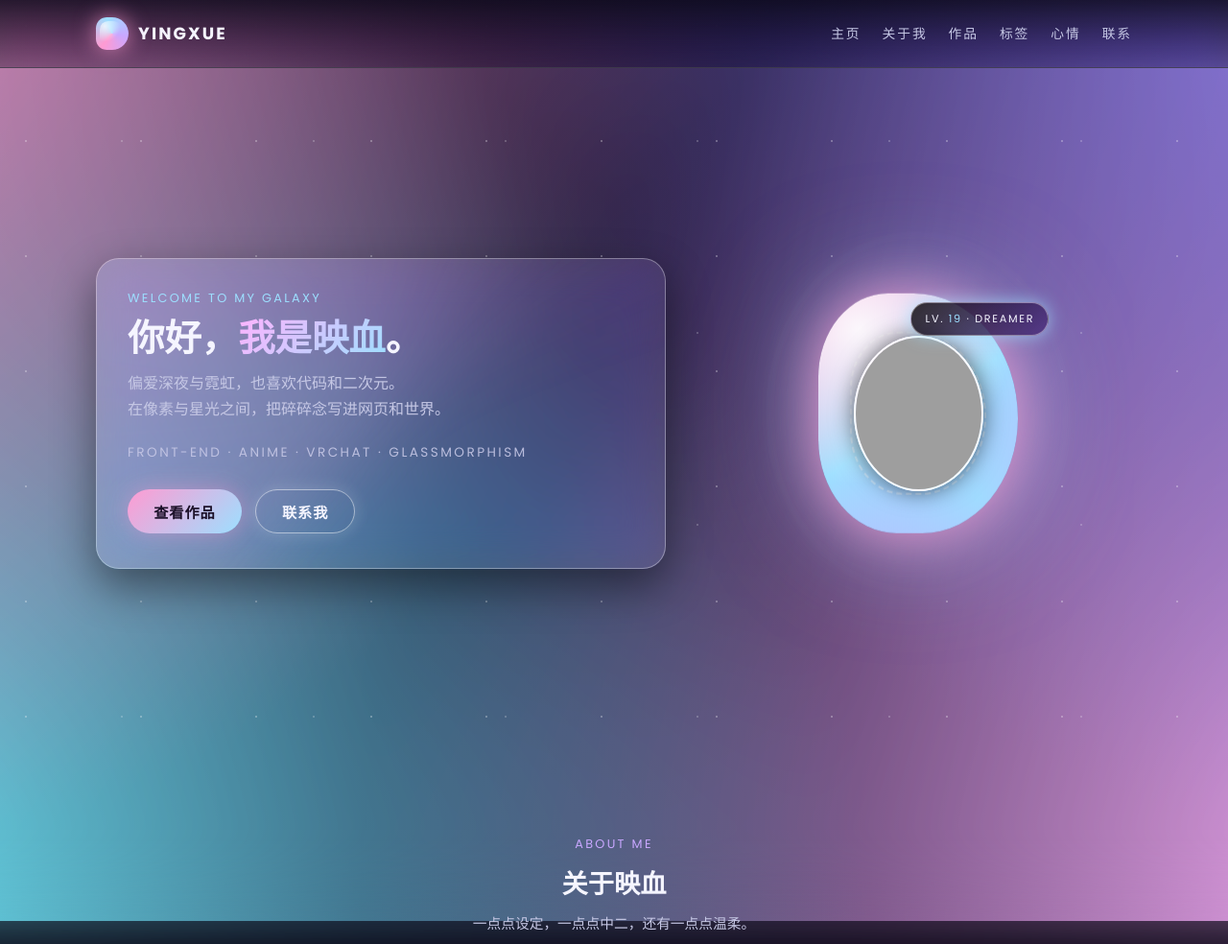
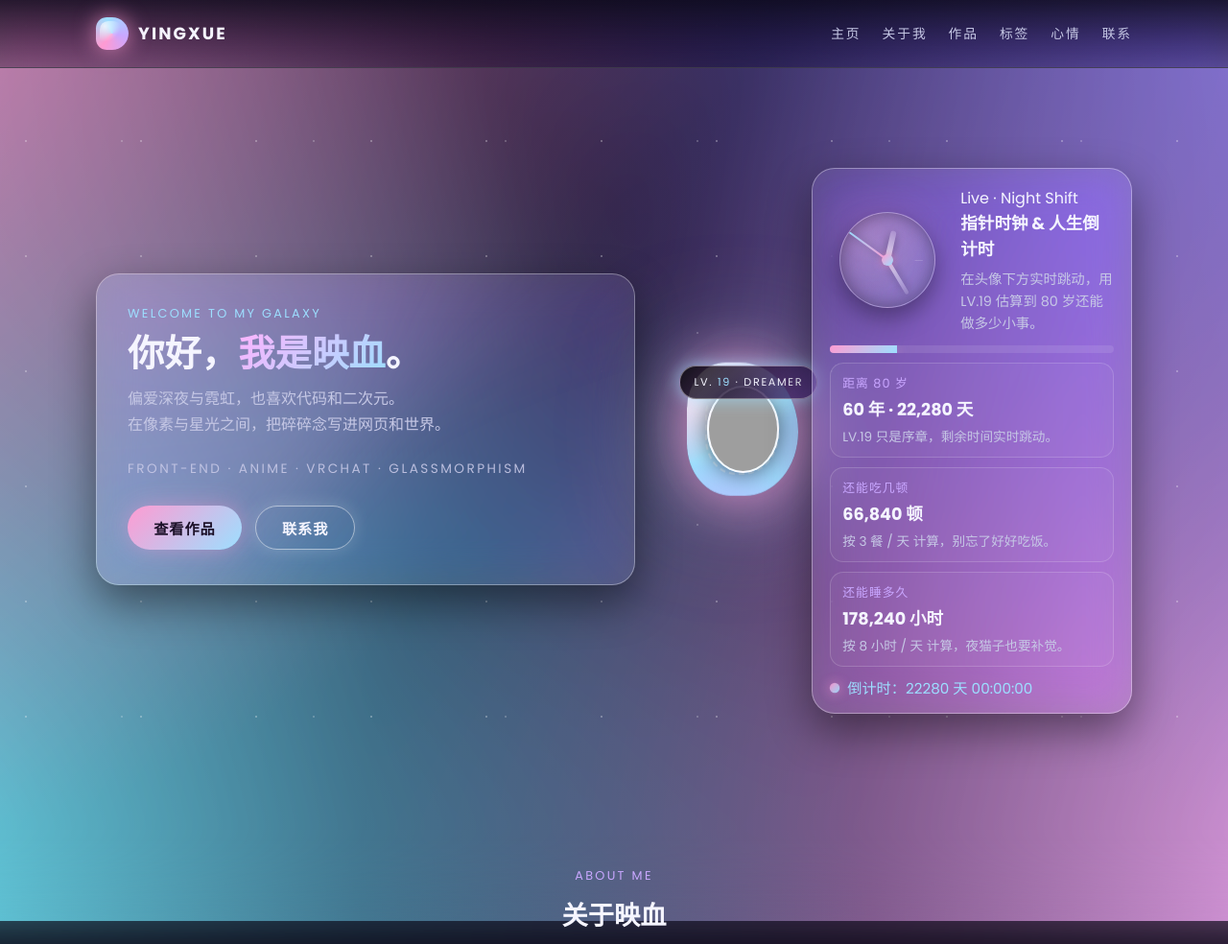
Before and after one commit to a1175815821/No-orange, a PHP site: page / in a window 1280 px wide; the page is wider, and only the part inside the window is pictured. Shown: the top 984 px of that part at 96% size. Run offline with PHP 8.4, Linux system fonts and the light colour scheme; grey boxes are pictures that could not be loaded.

Commit message:
Add live clock and life countdown widget

```diff
--- a/assets/main.js
+++ b/assets/main.js
@@ -1,24 +1,26 @@
+document.addEventListener("DOMContentLoaded", () => {
     // ======= 移动端导航菜单展开/收起 =======
     const header = document.querySelector("header");
     const navToggle = document.querySelector(".nav-toggle");
     const mobileLinks = document.querySelectorAll(".nav-links-mobile .nav-link");
 
+    if (header && navToggle) {
         navToggle.addEventListener("click", () => {
             header.classList.toggle("nav-open");
         });
 
-    // 点击移动端导航链接后自动收起菜单
-    mobileLinks.forEach(link => {
+        mobileLinks.forEach((link) => {
             link.addEventListener("click", () => {
                 header.classList.remove("nav-open");
             });
         });
+    }
 
     // ======= 按钮 data-scroll-target 平滑滚动到区域 =======
-    document.querySelectorAll("[data-scroll-target]").forEach(btn => {
+    document.querySelectorAll("[data-scroll-target]").forEach((btn) => {
         btn.addEventListener("click", () => {
             const target = btn.getAttribute("data-scroll-target");
-        const el = document.querySelector(target);
+            const el = target ? document.querySelector(target) : null;
             if (el) {
                 el.scrollIntoView({ behavior: "smooth", block: "start" });
             }
@@ -28,27 +30,117 @@
     // ======= IntersectionObserver：元素进入视口时添加 in-view 类触发动画 =======
     const revealEls = document.querySelectorAll(".reveal-on-scroll");
     if ("IntersectionObserver" in window) {
-    const io = new IntersectionObserver((entries) => {
-    entries.forEach(entry => {
+        const io = new IntersectionObserver(
+            (entries) => {
+                entries.forEach((entry) => {
                     if (entry.isIntersecting) {
                         entry.target.classList.add("in-view");
                         io.unobserve(entry.target);
                     }
                 });
-}, {
-    threshold: 0.15
-});
+            },
+            { threshold: 0.15 }
+        );
 
-    revealEls.forEach(el => io.observe(el));
+        revealEls.forEach((el) => io.observe(el));
     } else {
-    // 不支持 IntersectionObserver 的情况，直接全部显示
-    revealEls.forEach(el => el.classList.add("in-view"));
+        revealEls.forEach((el) => el.classList.add("in-view"));
     }
 
     // ======= 简单表单提交提示（仅前端示例） =======
     const form = document.getElementById("contact-form");
+    if (form) {
         form.addEventListener("submit", (e) => {
             e.preventDefault();
             alert("已收到你的小小留言（示例）～\n实际项目里可以在这里接后端或接口。");
             form.reset();
         });
+    }
+
+    // ======= 指针时钟 & 人生倒计时 =======
+    const hourHand = document.getElementById("clock-hour");
+    const minuteHand = document.getElementById("clock-minute");
+    const secondHand = document.getElementById("clock-second");
+
+    const lifeYearsEl = document.getElementById("life-years");
+    const lifeDaysEl = document.getElementById("life-days");
+    const lifeMealsEl = document.getElementById("life-meals");
+    const lifeSleepEl = document.getElementById("life-sleep");
+    const lifeTimeEl = document.getElementById("life-time");
+    const lifeProgressEl = document.getElementById("life-progress");
+
+    const MS_IN_SECOND = 1000;
+    const MS_IN_MINUTE = 60 * MS_IN_SECOND;
+    const MS_IN_HOUR = 60 * MS_IN_MINUTE;
+    const MS_IN_DAY = 24 * MS_IN_HOUR;
+    const MS_IN_YEAR = 365.25 * MS_IN_DAY;
+
+    const CURRENT_LEVEL_AGE = 19;
+    const LIFE_EXPECTANCY = 80;
+    const MEALS_PER_DAY = 3;
+    const SLEEP_PER_DAY = 8;
+
+    const formatNumber = (value) => value.toLocaleString("zh-CN");
+    const pad = (value) => value.toString().padStart(2, "0");
+
+    const getLifeWindow = () => {
+        const now = new Date();
+        const birth = new Date(now);
+        birth.setFullYear(now.getFullYear() - CURRENT_LEVEL_AGE);
+        const end = new Date(birth);
+        end.setFullYear(birth.getFullYear() + LIFE_EXPECTANCY);
+        return { now, birth, end };
+    };
+
+    const updateAnalogClock = () => {
+        if (!hourHand || !minuteHand || !secondHand) return;
+        const now = new Date();
+        const seconds = now.getSeconds();
+        const minutes = now.getMinutes();
+        const hours = now.getHours();
+
+        const secondDeg = seconds * 6; // 360 / 60
+        const minuteDeg = minutes * 6 + secondDeg / 60;
+        const hourDeg = (hours % 12) * 30 + minuteDeg / 12; // 360 / 12
+
+        hourHand.style.transform = `translate(-50%, 0) rotate(${hourDeg}deg)`;
+        minuteHand.style.transform = `translate(-50%, 0) rotate(${minuteDeg}deg)`;
+        secondHand.style.transform = `translate(-50%, 0) rotate(${secondDeg}deg)`;
+    };
+
+    const updateLifeWidget = () => {
+        if (!lifeYearsEl || !lifeDaysEl || !lifeMealsEl || !lifeSleepEl || !lifeTimeEl || !lifeProgressEl) return;
+
+        const { now, birth, end } = getLifeWindow();
+        const totalSpan = end.getTime() - birth.getTime();
+        const remaining = Math.max(end.getTime() - now.getTime(), 0);
+
+        const remainingYears = Math.floor(remaining / MS_IN_YEAR);
+        const remainingDays = Math.floor(remaining / MS_IN_DAY);
+        const remainingHours = Math.floor((remaining % MS_IN_DAY) / MS_IN_HOUR);
+        const remainingMinutes = Math.floor((remaining % MS_IN_HOUR) / MS_IN_MINUTE);
+        const remainingSeconds = Math.floor((remaining % MS_IN_MINUTE) / MS_IN_SECOND);
+
+        const mealsLeft = Math.max(Math.floor((remaining / MS_IN_DAY) * MEALS_PER_DAY), 0);
+        const sleepHoursLeft = Math.max(Math.floor((remaining / MS_IN_DAY) * SLEEP_PER_DAY), 0);
+
+        const lifeProgress = Math.min(((totalSpan - remaining) / totalSpan) * 100, 100);
+
+        lifeYearsEl.textContent = formatNumber(remainingYears);
+        lifeDaysEl.textContent = formatNumber(remainingDays);
+        lifeMealsEl.textContent = formatNumber(mealsLeft);
+        lifeSleepEl.textContent = formatNumber(sleepHoursLeft);
+        lifeTimeEl.textContent = `${remainingDays} 天 ${pad(remainingHours)}:${pad(remainingMinutes)}:${pad(remainingSeconds)}`;
+        lifeProgressEl.style.width = `${lifeProgress}%`;
+    };
+
+    if (hourHand && minuteHand && secondHand) {
+        updateAnalogClock();
+        setInterval(updateAnalogClock, 1000);
+    }
+
+    if (lifeYearsEl && lifeDaysEl && lifeMealsEl && lifeSleepEl && lifeTimeEl && lifeProgressEl) {
+        updateLifeWidget();
+        setInterval(updateLifeWidget, 1000);
+    }
+});
--- a/assets/style.css
+++ b/assets/style.css
@@ -427,6 +427,176 @@ header {
 
 .hero-floating-badge span {
     color: var(--accent-blue);
+}
+
+.life-widget {
+    margin-top: 24px;
+    padding: 18px 18px 14px;
+    display: grid;
+    gap: 12px;
+}
+
+.life-widget__top {
+    display: grid;
+    grid-template-columns: auto 1fr;
+    gap: 16px;
+    align-items: center;
+}
+
+.life-title {
+    font-size: 1.1rem;
+    margin-bottom: 6px;
+}
+
+.life-sub {
+    color: var(--text-muted);
+    font-size: 0.9rem;
+}
+
+.analog-clock {
+    position: relative;
+    width: 120px;
+    height: 120px;
+    padding: 10px;
+}
+
+.clock-face {
+    position: relative;
+    width: 100%;
+    height: 100%;
+    border-radius: 50%;
+    background: radial-gradient(circle at 30% 30%, rgba(255,255,255,0.18), rgba(255,255,255,0.05)),
+    linear-gradient(135deg, rgba(255,155,210,0.15), rgba(157,223,255,0.12));
+    border: 1px solid rgba(255, 255, 255, 0.22);
+    box-shadow: inset 0 0 18px rgba(0,0,0,0.35), 0 10px 24px rgba(0,0,0,0.35);
+    overflow: hidden;
+}
+
+.clock-markings {
+    position: absolute;
+    inset: 12px;
+    border-radius: 50%;
+    background:
+        conic-gradient(from 90deg,
+        rgba(255,255,255,0.35) 0deg 2deg,
+        transparent 2deg 30deg);
+    mask: radial-gradient(circle at center, transparent 54%, #000 55%);
+    opacity: 0.45;
+}
+
+.clock-hand {
+    position: absolute;
+    left: 50%;
+    bottom: 50%;
+    transform-origin: bottom center;
+    border-radius: 999px;
+    background: linear-gradient(to top, rgba(255,255,255,0.7), rgba(255,255,255,0.15));
+    box-shadow: 0 3px 10px rgba(0,0,0,0.35);
+    transform: translate(-50%, 0);
+}
+
+.clock-hand.hour { width: 6px; height: 32%; }
+.clock-hand.minute { width: 4px; height: 42%; opacity: 0.9; }
+.clock-hand.second { width: 2px; height: 50%; background: linear-gradient(to top, #ff9bd2, #9ddfff); opacity: 0.95; }
+
+.clock-center {
+    position: absolute;
+    width: 12px;
+    height: 12px;
+    background: linear-gradient(135deg, #ff9bd2, #9ddfff);
+    border-radius: 50%;
+    left: 50%;
+    top: 50%;
+    transform: translate(-50%, -50%);
+    box-shadow: 0 0 10px rgba(255, 155, 210, 0.8);
+}
+
+.clock-shadow {
+    position: absolute;
+    inset: 0;
+    filter: blur(16px);
+    background: radial-gradient(circle at 40% 20%, rgba(255,155,210,0.16), transparent 55%);
+    z-index: -1;
+}
+
+.life-stats {
+    display: grid;
+    gap: 10px;
+}
+
+.life-progress {
+    position: relative;
+    width: 100%;
+    height: 8px;
+    border-radius: 999px;
+    background: rgba(255, 255, 255, 0.1);
+    overflow: hidden;
+}
+
+.life-progress-bar {
+    height: 100%;
+    width: 0;
+    background: linear-gradient(135deg, #ff9bd2, #9ddfff);
+    box-shadow: 0 4px 14px rgba(255, 155, 210, 0.4);
+    transition: width 0.8s ease;
+}
+
+.life-grid {
+    display: grid;
+    grid-template-columns: repeat(auto-fit, minmax(180px, 1fr));
+    gap: 10px;
+}
+
+.life-stat {
+    padding: 10px 12px;
+    border: 1px solid rgba(255, 255, 255, 0.16);
+    border-radius: 14px;
+    background: rgba(255, 255, 255, 0.03);
+}
+
+.life-label {
+    font-size: 0.8rem;
+    letter-spacing: 0.08em;
+    text-transform: uppercase;
+    color: var(--accent-purple);
+    margin-bottom: 4px;
+}
+
+.life-value {
+    font-weight: 700;
+    font-size: 1.1rem;
+    margin-bottom: 4px;
+}
+
+.life-hint {
+    color: var(--text-muted);
+    font-size: 0.85rem;
+}
+
+.life-countdown {
+    display: inline-flex;
+    align-items: center;
+    gap: 8px;
+    font-size: 0.95rem;
+    color: var(--accent-blue);
+}
+
+.life-countdown .dot {
+    width: 10px;
+    height: 10px;
+    border-radius: 50%;
+    background: linear-gradient(135deg, #ff9bd2, #9ddfff);
+    box-shadow: 0 0 12px rgba(255, 155, 210, 0.8);
+}
+
+.pulse {
+    animation: pulse 1.4s ease-in-out infinite;
+}
+
+@keyframes pulse {
+    0% { transform: scale(0.9); opacity: 0.7; }
+    50% { transform: scale(1.1); opacity: 1; }
+    100% { transform: scale(0.95); opacity: 0.8; }
 }
 
 @keyframes float {
@@ -1017,6 +1187,14 @@ footer {
         font-size: 2rem;
     }
 
+    .life-widget__top {
+        grid-template-columns: 1fr;
+    }
+
+    .analog-clock {
+        margin: 0 auto;
+    }
+
     .hero-avatar-wrap {
         width: 220px;
     }
--- a/index.html
+++ b/index.html
@@ -89,6 +89,52 @@
                             <div class="hero-glow-ring"></div>
                             <div class="hero-floating-badge">
                                 LV. <span>19</span> · DREAMER
+                            </div>
+                        </div>
+
+                        <div class="life-widget glass-card">
+                            <div class="life-widget__top">
+                                <div class="analog-clock" aria-label="现在的指针时钟">
+                                    <div class="clock-face">
+                                        <div class="clock-hand hour" id="clock-hour"></div>
+                                        <div class="clock-hand minute" id="clock-minute"></div>
+                                        <div class="clock-hand second" id="clock-second"></div>
+                                        <div class="clock-center"></div>
+                                        <div class="clock-markings"></div>
+                                    </div>
+                                    <div class="clock-shadow"></div>
+                                </div>
+                                <div>
+                                    <p class="eyebrow">Live · Night Shift</p>
+                                    <h3 class="life-title">指针时钟 & 人生倒计时</h3>
+                                    <p class="life-sub">在头像下方实时跳动，用 LV.19 估算到 80 岁还能做多少小事。</p>
+                                </div>
+                            </div>
+                            <div class="life-stats">
+                                <div class="life-progress">
+                                    <div class="life-progress-bar" id="life-progress"></div>
+                                </div>
+                                <div class="life-grid">
+                                    <div class="life-stat">
+                                        <p class="life-label">距离 80 岁</p>
+                                        <p class="life-value"><span id="life-years">--</span> 年 · <span id="life-days">--</span> 天</p>
+                                        <p class="life-hint">LV.19 只是序章，剩余时间实时跳动。</p>
+                                    </div>
+                                    <div class="life-stat">
+                                        <p class="life-label">还能吃几顿</p>
+                                        <p class="life-value"><span id="life-meals">--</span> 顿</p>
+                                        <p class="life-hint">按 3 餐 / 天 计算，别忘了好好吃饭。</p>
+                                    </div>
+                                    <div class="life-stat">
+                                        <p class="life-label">还能睡多久</p>
+                                        <p class="life-value"><span id="life-sleep">--</span> 小时</p>
+                                        <p class="life-hint">按 8 小时 / 天 计算，夜猫子也要补觉。</p>
+                                    </div>
+                                </div>
+                                <div class="life-countdown">
+                                    <span class="dot pulse"></span>
+                                    <p>倒计时：<span id="life-time">--:--:--</span></p>
+                                </div>
                             </div>
                         </div>
                     </div>
```
Lines whose indentation alone changed are shown as unchanged.
